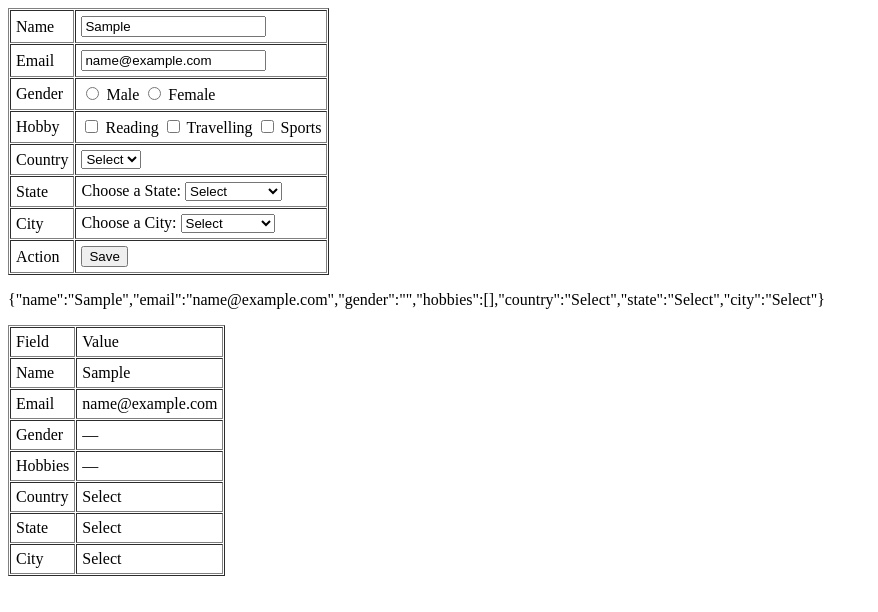
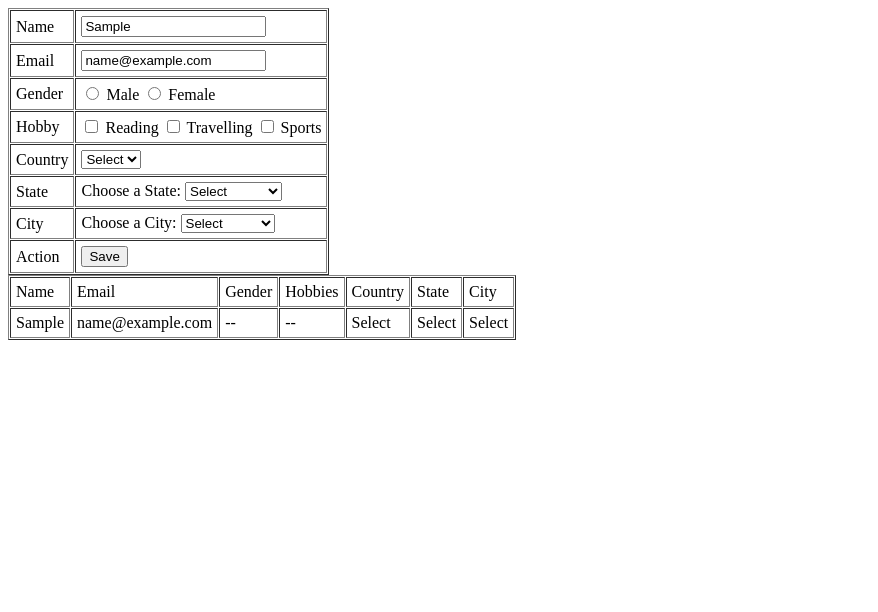
Before and after one commit to hsl-afk/Js-demo, a plain HTML site: page index.html in a window 1280 px wide. Both pictures are taken after typing "Sample", "name@example.com" into the empty fields and a click on the button "Save". Shown: the whole page, without its empty margins (0-878 px from the left). Drawn offline with Linux system fonts and the light colour scheme.

Commit message:
refactor HTML structure and improve JavaScript formatting for consistency

```diff
--- a/index.html
+++ b/index.html
@@ -1,43 +1,51 @@
-<!DOCTYPE html>
+<!doctype html>
 <html>
   <head>
     <title>Simple Form</title>
-    <link rel="stylesheet" href="styles.css">
+    <link rel="stylesheet" href="styles.css" />
     <script src="myscripts.js"></script>
   </head>
   <body>
     <table border="1" cellspacing="1" cellpadding="5">
       <tr>
         <td>Name</td>
-        <td><input id="name" type="text" cols="40" onchange="storedata()"></td>
+        <td>
+          <input id="name" type="text" cols="40"/>
+        </td>
       </tr>
 
       <tr>
         <td>Email</td>
-        <td><input id="email" type="email" cols="40" onchange="storedata()"></td>
+        <td>
+          <input id="email" type="email" cols="40" />
+        </td>
       </tr>
 
       <tr>
         <td>Gender</td>
         <td>
-            <input type="radio" name="gender" value="Male"> Male
-            <input type="radio" name="gender" value="Female"> Female
+          <input type="radio" name="gender" value="Male" /> Male
+          <input type="radio" name="gender" value="Female" /> Female
         </td>
       </tr>
 
       <tr>
         <td>Hobby</td>
         <td>
-            <input type="checkbox" name="hobby" value="Reading"> Reading
-            <input type="checkbox" name="hobby" value="Travelling"> Travelling
-            <input type="checkbox" name="hobby" value="Sports"> Sports
+          <input type="checkbox" name="hobby" value="Reading" /> Reading
+          <input type="checkbox" name="hobby" value="Travelling" /> Travelling
+          <input type="checkbox" name="hobby" value="Sports" /> Sports
         </td>
       </tr>
 
       <tr>
         <td>Country</td>
         <td>
-            <select class="shortenedSelect" id="countries" onchange="updatestates()">
+          <select
+            class="shortenedSelect"
+            id="countries"
+            onchange="updatestates()"
+          >
             <option>Select</option>
             <option>India</option>
             <option>USA</option>
@@ -77,7 +85,7 @@
         </td>
       </tr>
     </table>
+    <table id="dtable" border="1" cellspacing="1" cellpadding="5"></table>
     <p id="demo"></p>
-  <table id="dtable" border="1" cellspacing="1" cellpadding="5"></table>
   </body>
 </html>
--- a/myscripts.js
+++ b/myscripts.js
@@ -1,91 +1,99 @@
-
 const statesbycountry = {
   India: ["Gujarat", "Maharashtra"],
-    USA: ["California", "Texas"]
+  USA: ["California", "Texas"],
 };
 
 const citiesbystates = {
   Gujarat: ["Surat", "Ahmedabad", "Navsari"],
   Maharashtra: ["Mumbai", "Pune"],
   California: ["Los Angeles", "San Francisco"],
-    Texas: ["Houston", "Dallas"]
+  Texas: ["Houston", "Dallas"],
 };
 
-function updatestates(){
+function updatestates() {
   const selectedcountry = document.getElementById("countries");
   const selectedstate = document.getElementById("states");
   const countryselected = selectedcountry.value;
 
   selectedstate.innerHTML = '<option value="">Select</option>';
 
-    if(countryselected && statesbycountry[countryselected]){
-        statesbycountry[countryselected].forEach(state => {
+  if (countryselected && statesbycountry[countryselected]) {
+    statesbycountry[countryselected].forEach((state) => {
       const option = document.createElement("option");
       option.value = state;
       option.textContent = state;
       selectedstate.appendChild(option);
-    })
+    });
   }
 }
 
-function updatecities(){
+function updatecities() {
   const selectedState = document.getElementById("states");
   const cityselected = document.getElementById("cities");
   const stateselected = selectedState.value;
 
   cityselected.innerHTML = '<option value="">Select</option>';
 
-     if(stateselected && citiesbystates[stateselected]){
-        citiesbystates[stateselected].forEach(city => {
+  if (stateselected && citiesbystates[stateselected]) {
+    citiesbystates[stateselected].forEach((city) => {
       const option = document.createElement("option");
       option.value = city;
       option.textContent = city;
       cityselected.appendChild(option);
-        })
+    });
   }
 }
-function storedata(){
+function storedata() {
   const formdata = {
     name: document.getElementById("name").value,
     email: document.getElementById("email").value,
-        gender: document.querySelector('input[name="gender"]:checked') ? document.querySelector('input[name="gender"]:checked').value : "",
-        hobbies: Array.from(document.querySelectorAll('input[name="hobby"]:checked')).map(checkbox => checkbox.value),
+    gender: document.querySelector('input[name="gender"]:checked')
+      ? document.querySelector('input[name="gender"]:checked').value
+      : "",
+    hobbies:
+      Array.from(document.querySelectorAll('input[name="hobby"]:checked')).map(
+        (checkbox) => checkbox.value,
+      ) || "--",
     country: document.getElementById("countries").value,
     state: document.getElementById("states").value,
-        city: document.getElementById("cities").value
+    city: document.getElementById("cities").value,
   };
-
-    document.getElementById("demo").textContent = JSON.stringify(formdata);
-    return formdata
+  return formdata;
 }
 
 function loadData() {
-  const dtable = document.getElementById('dtable');
+  const dtable = document.getElementById("dtable");
   const formdata = storedata();
 
-  dtable.innerHTML = '';
+  dtable.innerHTML = "";
+  const headerRow = dtable.insertRow(0);
+  const valueRow = dtable.insertRow(1);
 
-  const headerRow = dtable.insertRow(0);
-  const headerCell1 = headerRow.insertCell(0);
-  const headerCell2 = headerRow.insertCell(1);
-  headerCell1.textContent = 'Field';
-  headerCell2.textContent = 'Value';
-
-  const rows = [
-    ['Name', formdata.name],
-    ['Email', formdata.email],
-    ['Gender', formdata.gender],
-    ['Hobbies', formdata.hobbies.join(', ')],
-    ['Country', formdata.country],
-    ['State', formdata.state],
-    ['City', formdata.city]
+  const fields = [
+    "Name",
+    "Email",
+    "Gender",
+    "Hobbies",
+    "Country",
+    "State",
+    "City",
   ];
 
-  rows.forEach(([label, value]) => {
-    const row = dtable.insertRow();
-    const cell0 = row.insertCell(0);
-    const cell1 = row.insertCell(1);
-    cell0.textContent = label;
-    cell1.textContent = value || '—';
+  const values = [
+    formdata.name,
+    formdata.email,
+    formdata.gender,
+    formdata.hobbies.join(", "),
+    formdata.country,
+    formdata.state,
+    formdata.city,
+  ];
+
+  fields.forEach((label, index) => {
+    const headerCell = headerRow.insertCell(index);
+    const valueCell = valueRow.insertCell(index);
+
+    headerCell.textContent = label;
+    valueCell.textContent = values[index] || "--";
   });
 }
```
Lines whose indentation alone changed are shown as unchanged.
